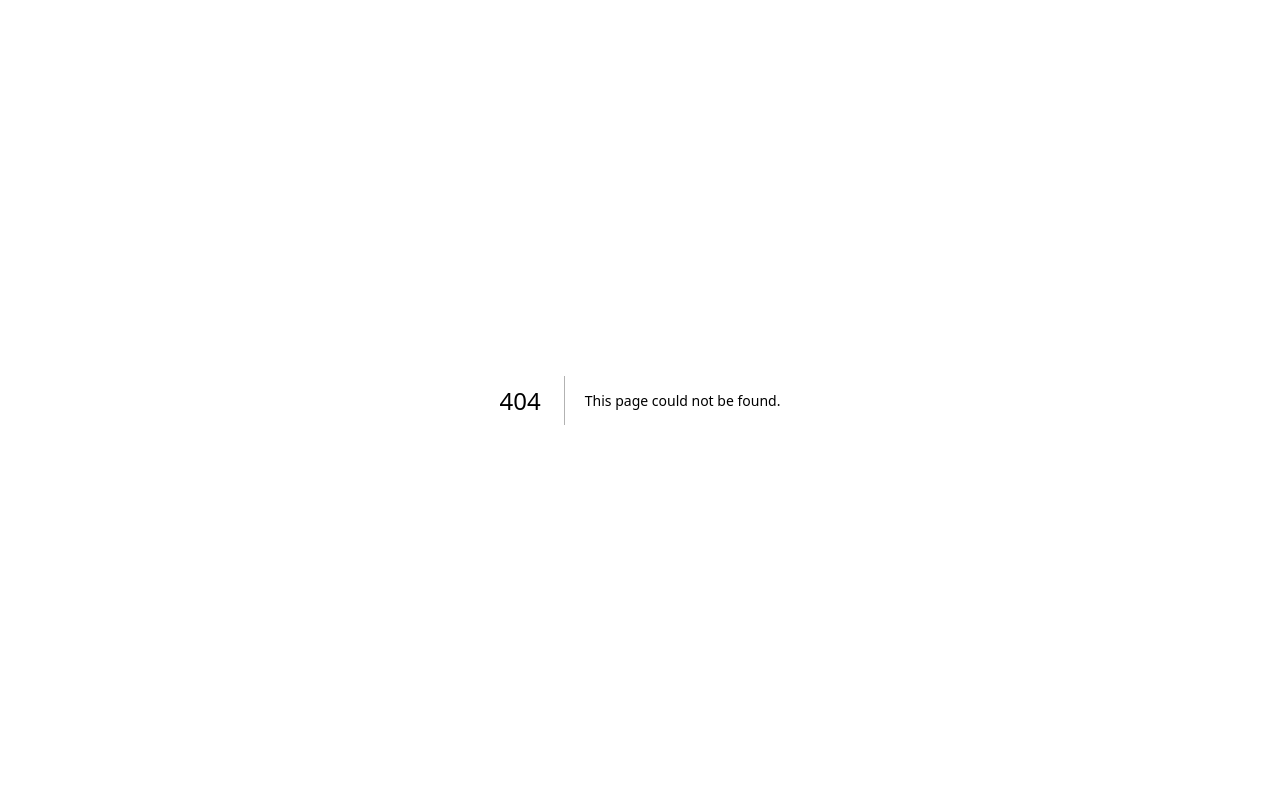
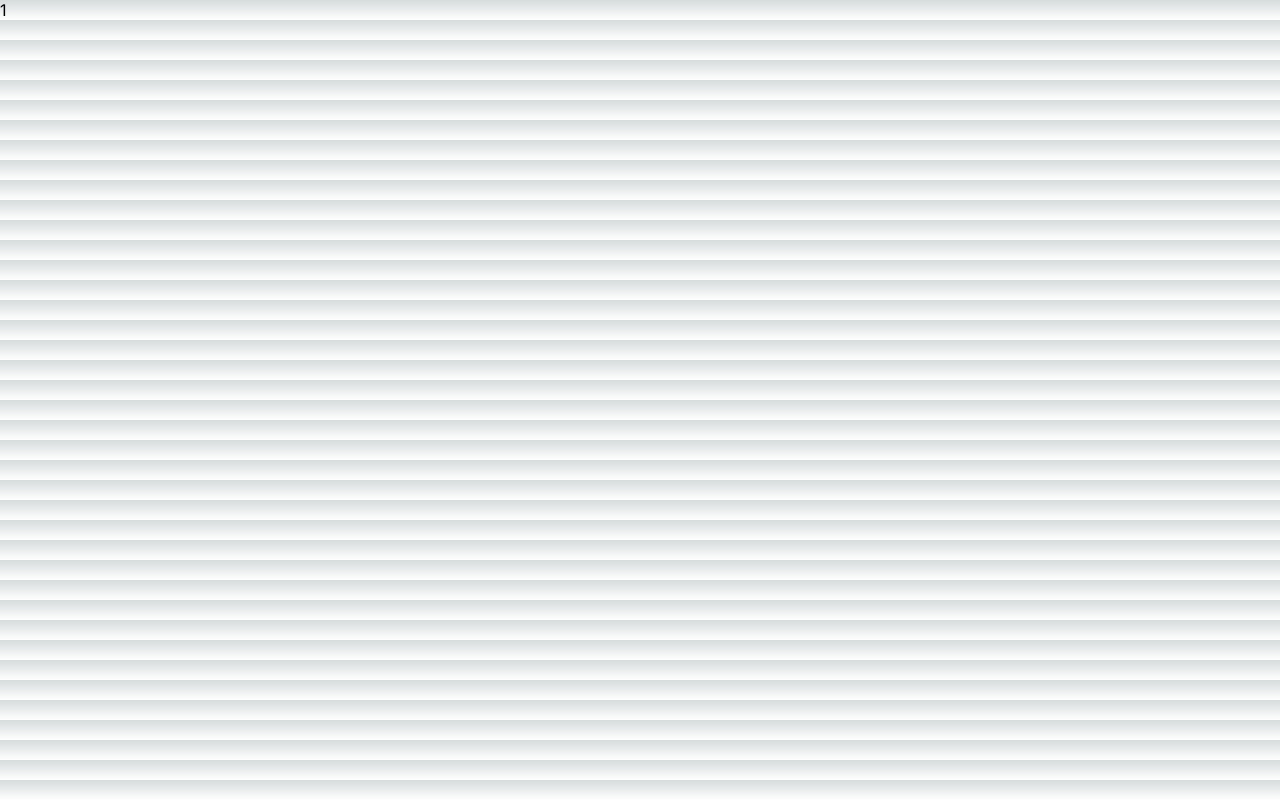
Before and after one commit to tamimhasan19702/learningNextJS, a Next.js app: page /blogpost/1 in a window 1280 px wide. Before the commit this address had no page. Built offline with nearby package versions, Linux system fonts and the light colour scheme.

Commit message:
update page.js and page.module.css

```diff
--- /dev/null
+++ b/src/app/blogpost/[slug]/page.js
@@ -0,0 +1,15 @@
+/* eslint-disable react-hooks/rules-of-hooks */
+import React from 'react'
+import { useRouter } from 'next/router'
+
+const slug = () => {
+
+  const router = useRouter();
+  const { slug } = router.query
+
+  return (
+    <div>{slug}</div>
+  )
+}
+
+export default slug
```
Also changed, not shown: src/app/about/page.js (added, +9 -0 lines), src/app/blog/page.js (added, +9 -0 lines), src/app/contact/page.js (added, +9 -0 lines), src/app/page.module.css (+8 -2 lines).
